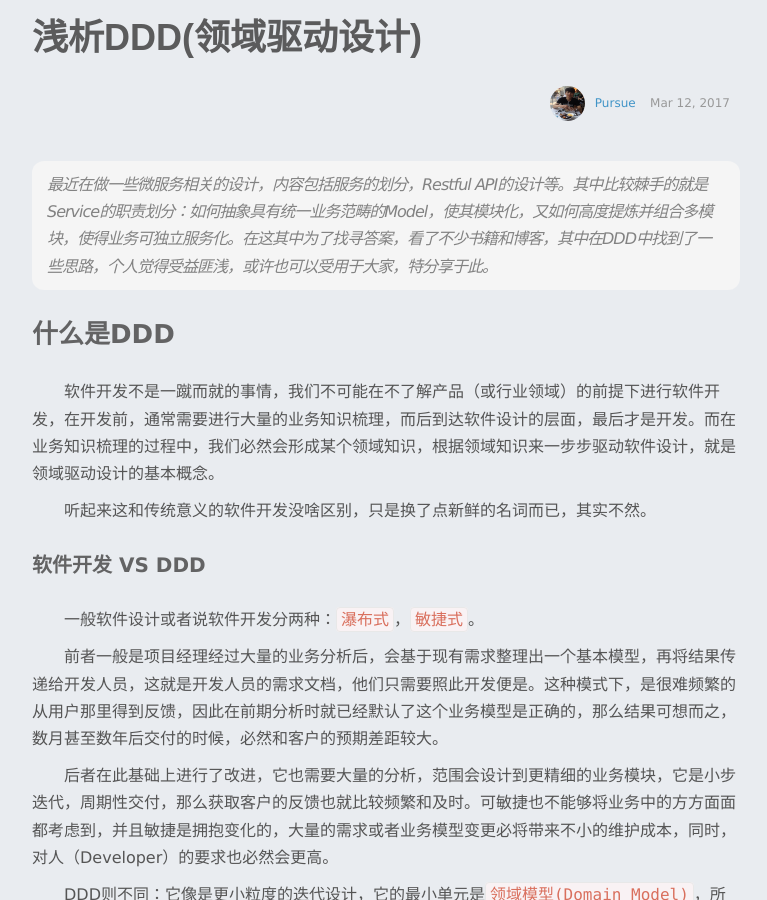
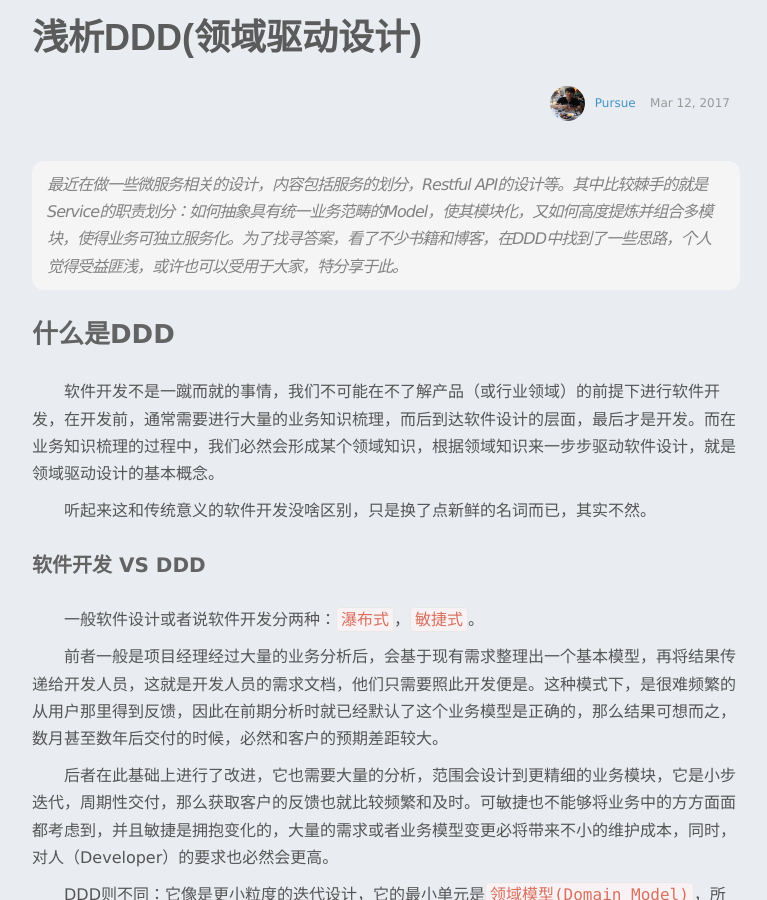
Before and after one commit to kkkkkxiaofei/blog-dev, a Jekyll site: the page built from _posts/2017-3-12-ddd.md, in a window 1280 px wide and 900 px high. Shown: the whole window, without its empty margins (254-1021 px from the left). Built offline with Jekyll 4.4.1, drawn with Linux system fonts in a browser that asks for light colours.

Commit message:
modify abstract

```diff
--- a/_posts/2017-3-12-ddd.md
+++ b/_posts/2017-3-12-ddd.md
@@ -4,10 +4,10 @@ title:  "浅析DDD(领域驱动设计)"
 date:   2017-03-12 12:35PM
 categories: jekyll update
 type: 2
-summary: 最近在做一些微服务相关的设计，内容包括服务的划分，Restful API的设计等。其中比较棘手的就是Service的职责划分：如何抽象具有统一业务范畴的Model，使其模块化，又如何高度提炼并组合多模块，使得业务可独立服务化。在这其中为了找寻答案，看了不少书籍和博客，其中在DDD中找到了一些思路，个人觉得受益匪浅，或许也可以受用于大家，特分享于此。"
+summary: 最近在做一些微服务相关的设计，内容包括服务的划分，Restful API的设计等。其中比较棘手的就是Service的职责划分：如何抽象具有统一业务范畴的Model，使其模块化，又如何高度提炼并组合多模块，使得业务可独立服务化。为了找寻答案，看了不少书籍和博客，在DDD中找到了一些思路，个人觉得受益匪浅，或许也可以受用于大家，特分享于此。"
 icon: "thinking-icon.jpg"
 ---
->最近在做一些微服务相关的设计，内容包括服务的划分，Restful API的设计等。其中比较棘手的就是Service的职责划分：如何抽象具有统一业务范畴的Model，使其模块化，又如何高度提炼并组合多模块，使得业务可独立服务化。在这其中为了找寻答案，看了不少书籍和博客，其中在DDD中找到了一些思路，个人觉得受益匪浅，或许也可以受用于大家，特分享于此。
+>最近在做一些微服务相关的设计，内容包括服务的划分，Restful API的设计等。其中比较棘手的就是Service的职责划分：如何抽象具有统一业务范畴的Model，使其模块化，又如何高度提炼并组合多模块，使得业务可独立服务化。为了找寻答案，看了不少书籍和博客，在DDD中找到了一些思路，个人觉得受益匪浅，或许也可以受用于大家，特分享于此。
 
 ### 什么是DDD
 
```
